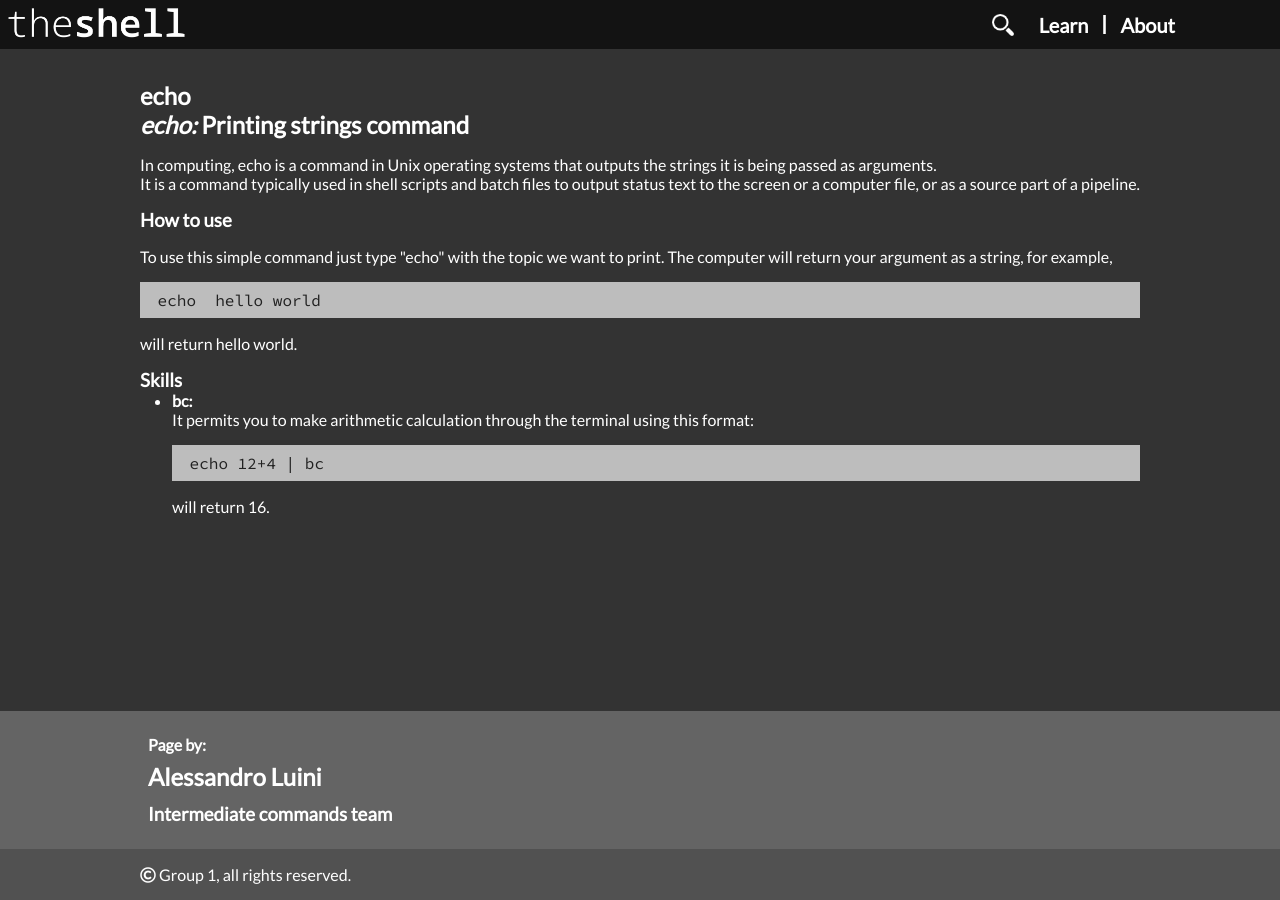
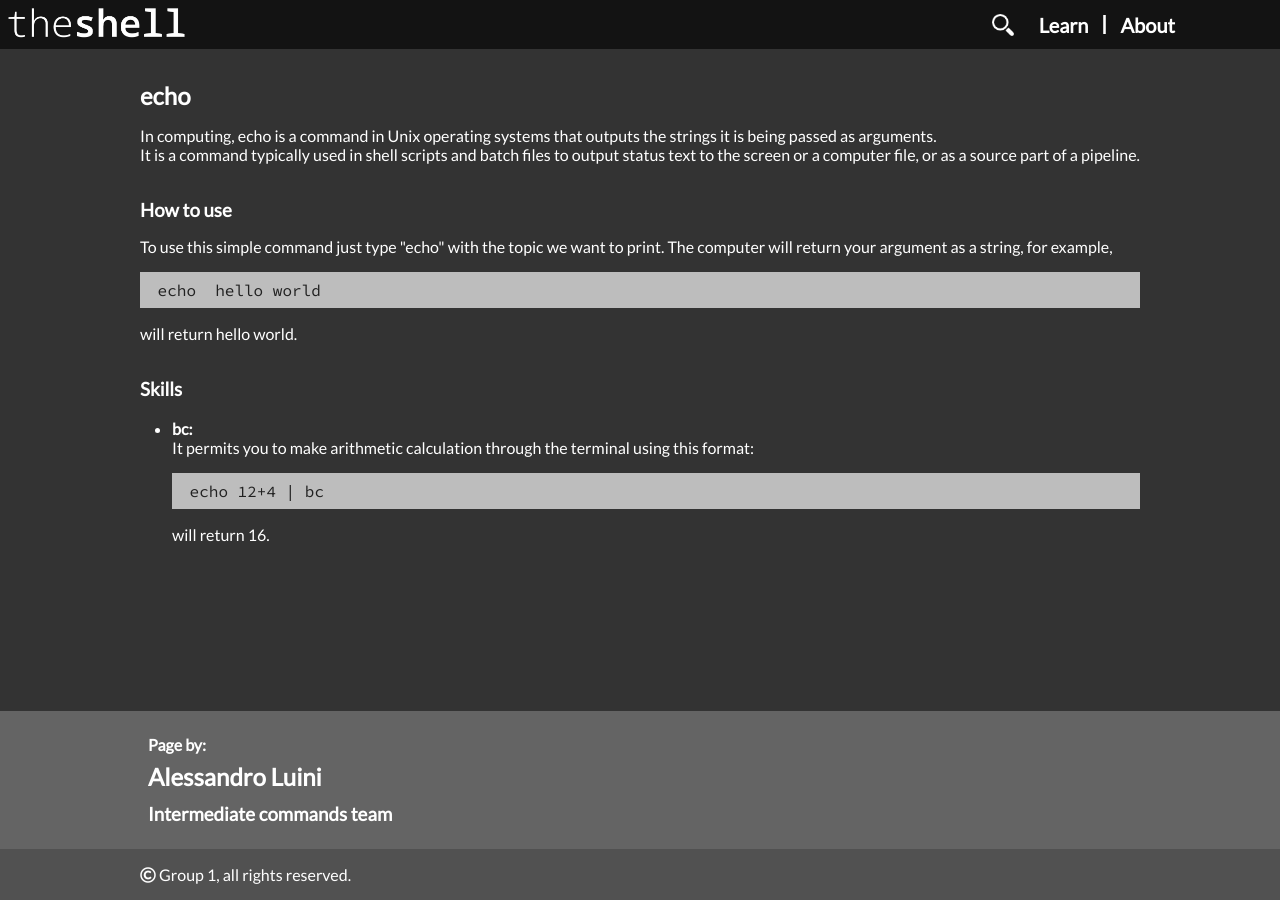
Before and after one commit to bvlj/usi_sa1_theshell_ch, a Jekyll site: the page built from site/pages/cmd/advanced/echo.html, in a window 1280 px wide. Built offline with Jekyll 4.4.1, drawn with Linux system fonts in a browser that asks for light colours; nearby versions of some CDN libraries; comment, search, counter and statistics services are not loaded.

Commit message:
advanced: echo. modify mon 12 nov 9.53am
git-svn-id: svn+ssh://atelier.inf.usi.ch/home/bevilj/group-1@122 a672b425-5310-4d7a-af5c-997e18724b81

```diff
--- a/site/pages/cmd/advanced/echo.html
+++ b/site/pages/cmd/advanced/echo.html
@@ -10,16 +10,14 @@ title: echo
 
 
 
-    <h1>
-      <i> echo: </i> Printing strings command
-    </h1>
+
 
 <p> In computing, echo is a command in Unix operating systems that outputs the
   strings it is being passed as arguments. <br>
   It is a command typically used in
   shell scripts and batch files to output status text to the screen or a
   computer file, or as a source part of a pipeline.</p>
-
+<br>
    <h3>How to use</h3>
 
      <p> To use this simple command just type "echo" with the topic we want to
@@ -28,8 +26,10 @@ title: echo
         will return hello world.
      </p>
 
+<br>
 
    <h3>Skills</h3>
+   <br>
    <ul>
      <li><h4>bc:</h4> It permits you to make arithmetic calculation
        through the terminal using this format:
```
